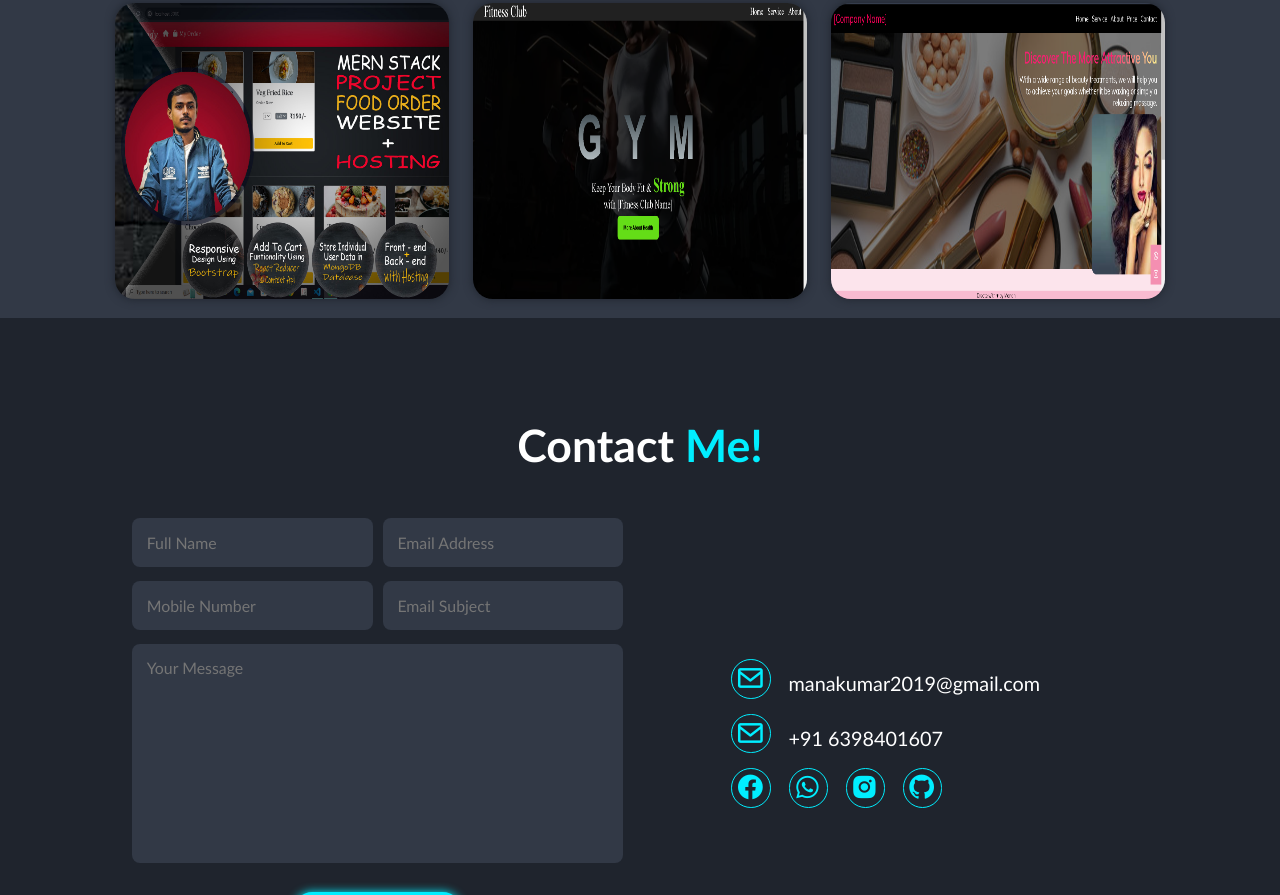
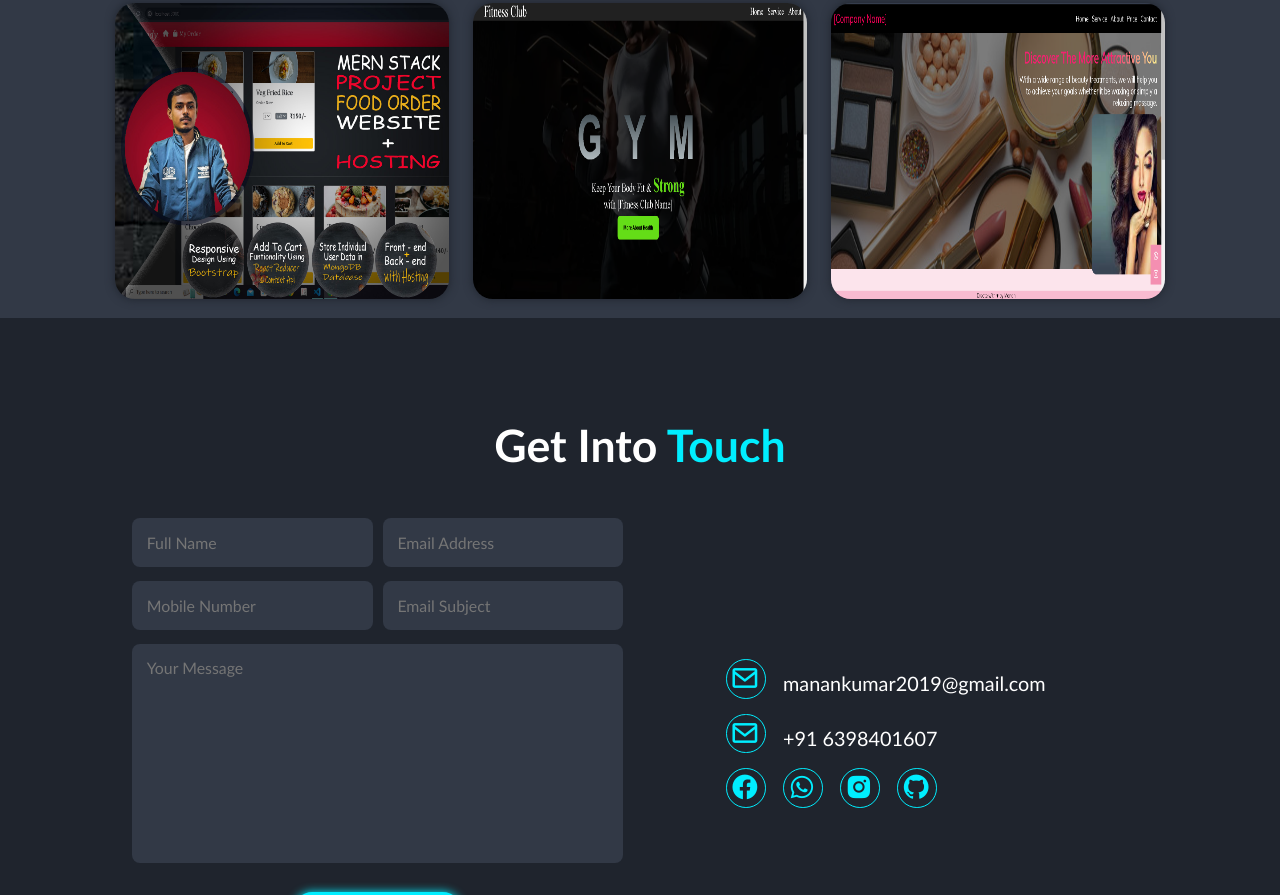
Before and after one commit to Manankumar6/MananPortfolio, a plain HTML site: page index.html in a window 1280 px wide. Shown: the part 2911-3806 px from the top of the page. Drawn offline with nearby package versions, Linux system fonts and the light colour scheme.

Commit message:
index.html

```diff
--- a/index.html
+++ b/index.html
@@ -59,7 +59,7 @@
     </section>
     <!-- service section design -->
     <section class="services" id="services">
-        <h2 class="heading">My <span>Services</span></h2>
+        <!-- <h2 class="heading">My <span>Services</span></h2> -->
         <div class="service-container">
             <div class="service-box">
                 <i class='bx bx-code-alt'></i>
@@ -175,7 +175,7 @@
 
     <!-- contact section design -->
     <section class="contact" id="contact">
-        <h2 class="heading">Contact <span>Me!</span></h2>
+        <h2 class="heading">Get Into <span>Touch</span></h2>
         <main>
 
 
@@ -202,7 +202,7 @@
 
                             <a href="https://www.facebook.com/manan.kumar.144734" target="_blank"><i
                                     class='bx bx-envelope'></i></a>
-                            <span>manakumar2019@gmail.com</span>
+                            <span>manankumar2019@gmail.com</span>
                         </div>
                         <div class="social-media">
 
```
